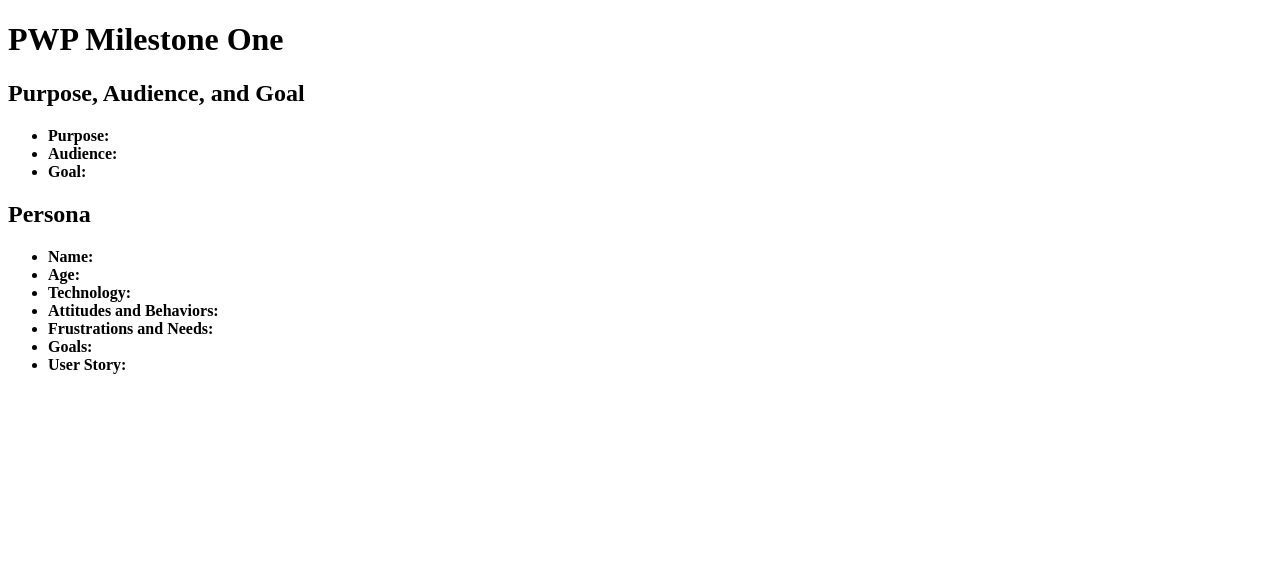
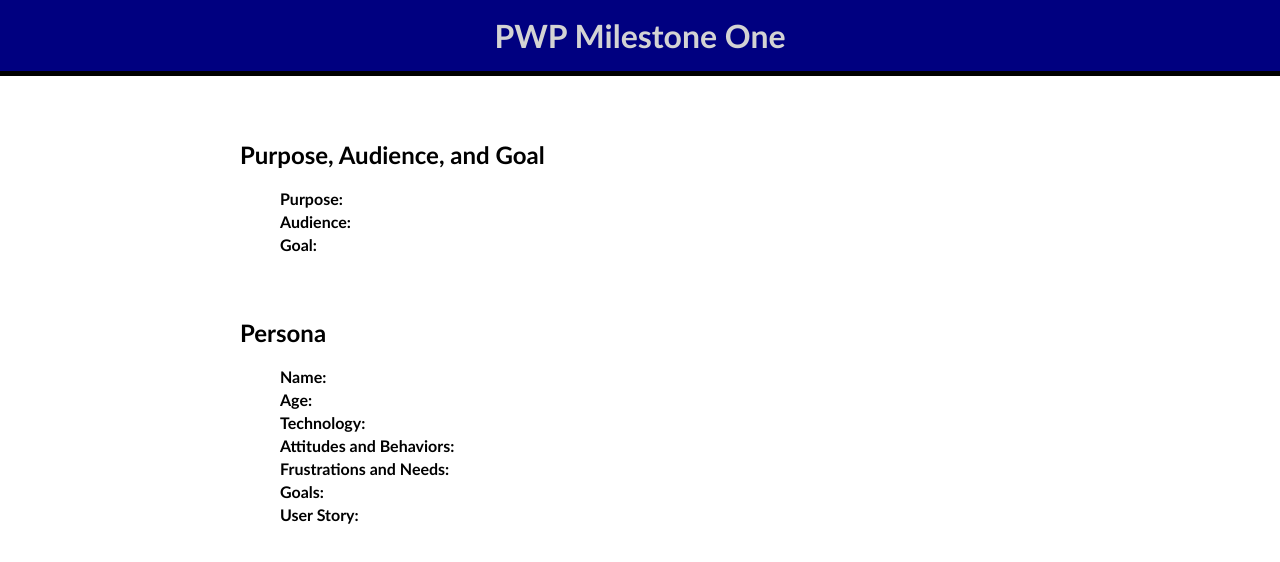
Before and after one commit to evanfbolton/evanfbolton-portfolio, a plain HTML site: page public_html/documentation/milestone-1.html in a window 1280 px wide. Drawn offline with Linux system fonts and the light colour scheme.

Commit message:
Added basic CSS styling

```diff
--- a/public_html/documentation/milestone-1.html
+++ b/public_html/documentation/milestone-1.html
@@ -6,10 +6,43 @@
           content="width=device-width, user-scalable=no, initial-scale=1.0, maximum-scale=1.0, minimum-scale=1.0">
     <meta http-equiv="X-UA-Compatible" content="ie=edge">
     <title>PWP Milestone One</title>
+    <style>
+        body {
+            font-family: Calibri, serif;
+            margin: 0;
+        }
+
+        header {
+            background-color: navy;
+            padding: 1rem;
+            margin: 0;
+            border-bottom: black solid 5px;
+        }
+
+        h1 {
+            text-align: center;
+            color: lightgray;
+            margin: 0;
+        }
+
+        section {
+            margin: 4rem 15rem;
+        }
+
+        ul {
+            list-style: none;
+        }
+
+        li {
+            margin: 0.25em 0;
+        }
+    </style>
 </head>
 <body>
 
-<h1>PWP Milestone One</h1>
+<header>
+    <h1>PWP Milestone One</h1>
+</header>
 
 <section class="purpose-audience-goal">
     <div>
```
